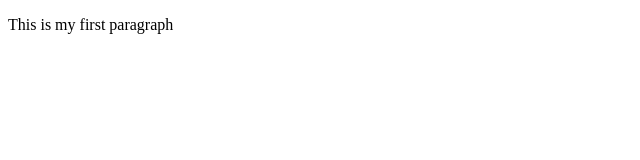
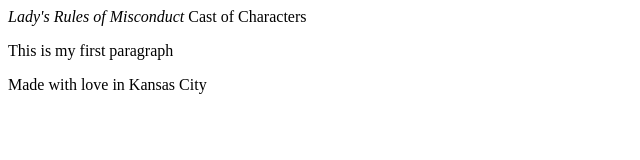
Before and after one commit to KC-CG-Oct-2021/assignment-4-html-me-something-An-dy1, a website: page index.html in a window 1280 px wide. Shown: the whole page, without its empty margins (0-640 px from the left). Drawn offline with Linux system fonts and the light colour scheme.

Commit message:
added a few html elements

```diff
--- a/index.html
+++ b/index.html
@@ -1,8 +1,12 @@
 <!DOCTYPE html>
 <html>
    <head>
+      <title>Characters in <em>Lady's Rules of Misconduct</em></title>
    </head>
    <body>
+      <header><em>Lady's Rules of Misconduct</em> Cast of Characters</header>
+      <main></main>
       <p>This is my first paragraph</p>
+      <footer>Made with love in Kansas City</footer>
    </body>
 </html>
```
Also changed, not shown: 1 other file.
